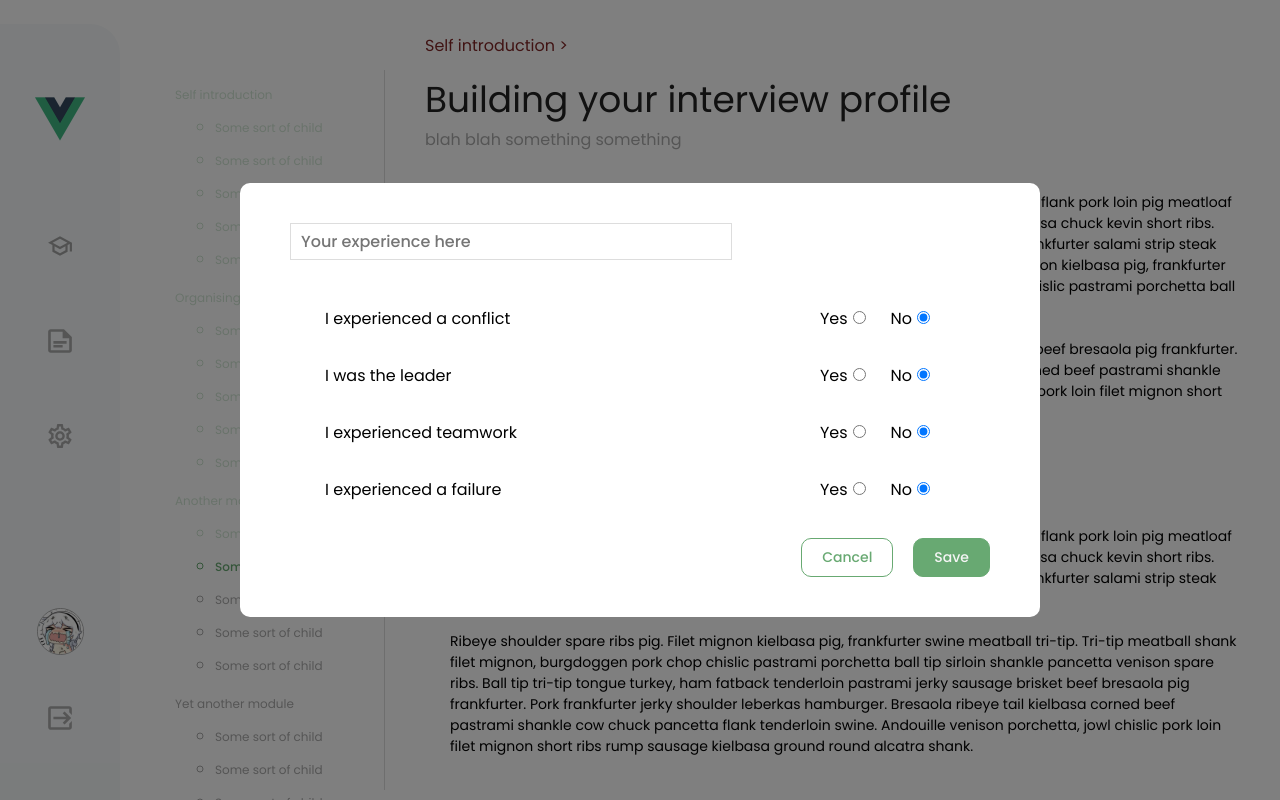
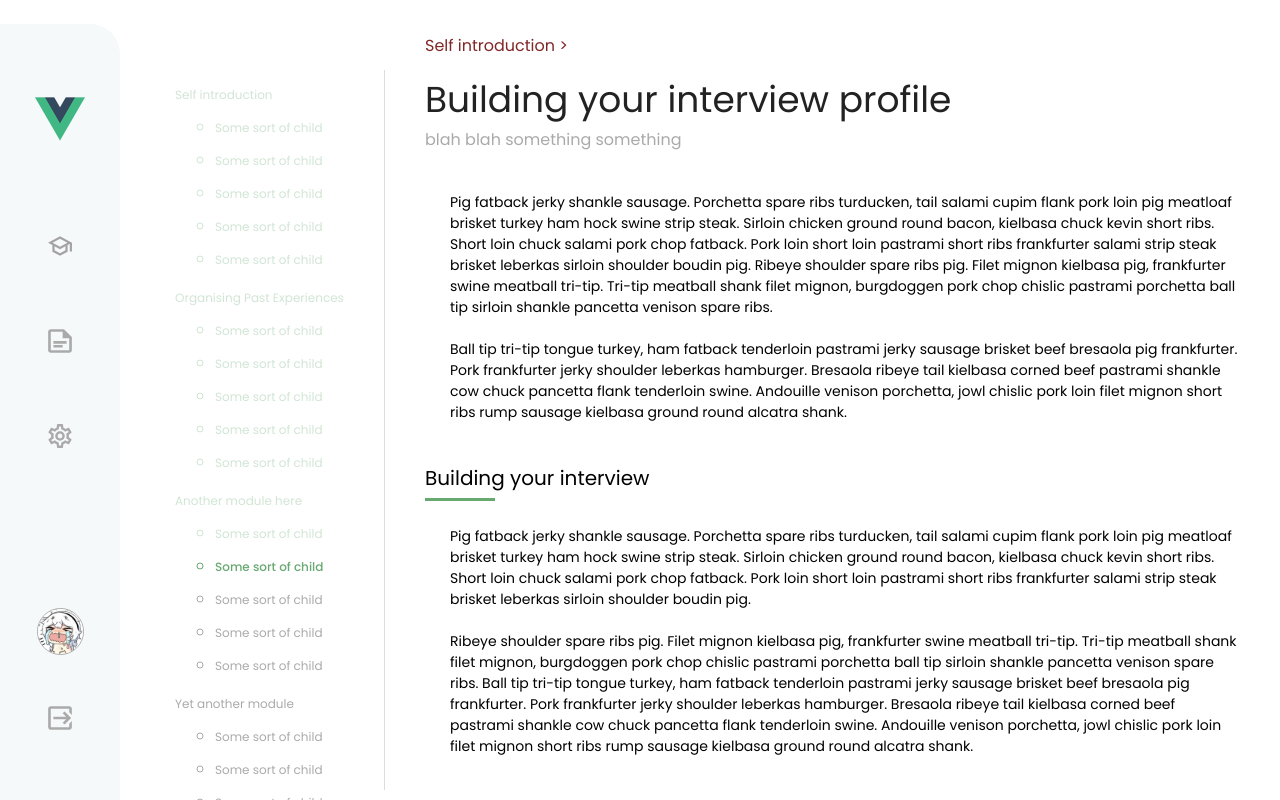
Before and after one commit to p4p-51/jubilant-octo-funicular, a Vue app in the folder frontend/: page /lecture in a window 1280 px wide. Built offline with nearby package versions, Linux system fonts and the light colour scheme.

Commit message:
add open and close actions for popup

```diff
--- a/frontend/src/components/AddExperiences.vue
+++ b/frontend/src/components/AddExperiences.vue
@@ -3,7 +3,9 @@
     <h2>List down some of your past teamwork experiences</h2>
     <div class="content">
       <div class="create-experiences">
-        <button class="box">+ Add a new experience</button>
+        <button class="box" @click="isModalOpen = true">
+          + Add a new experience
+        </button>
         <div>somethign</div>
       </div>
       <div class="checklist">
@@ -16,7 +18,7 @@
     </div>
   </div>
 
-  <div class="modal">
+  <div class="modal" v-if="isModalOpen">
     <div class="popup">
       <input class="title-input" placeholder="Your experience here" />
       <div class="radio-line">
@@ -60,7 +62,7 @@
         </div>
       </div>
       <div class="buttons">
-        <button class="cancel">Cancel</button>
+        <button class="cancel" @click="isModalOpen = false">Cancel</button>
         <button class="save">Save</button>
       </div>
     </div>
@@ -192,7 +194,7 @@
 
       .radio-group {
         input {
-          margin-right: 25px;
+          margin-right: 35px;
         }
       }
     }
@@ -226,6 +228,7 @@ export default defineComponent({
   components: {},
   data() {
     return {
+      isModalOpen: false,
       checklist: [
         {
           label: "Conflict",
```
